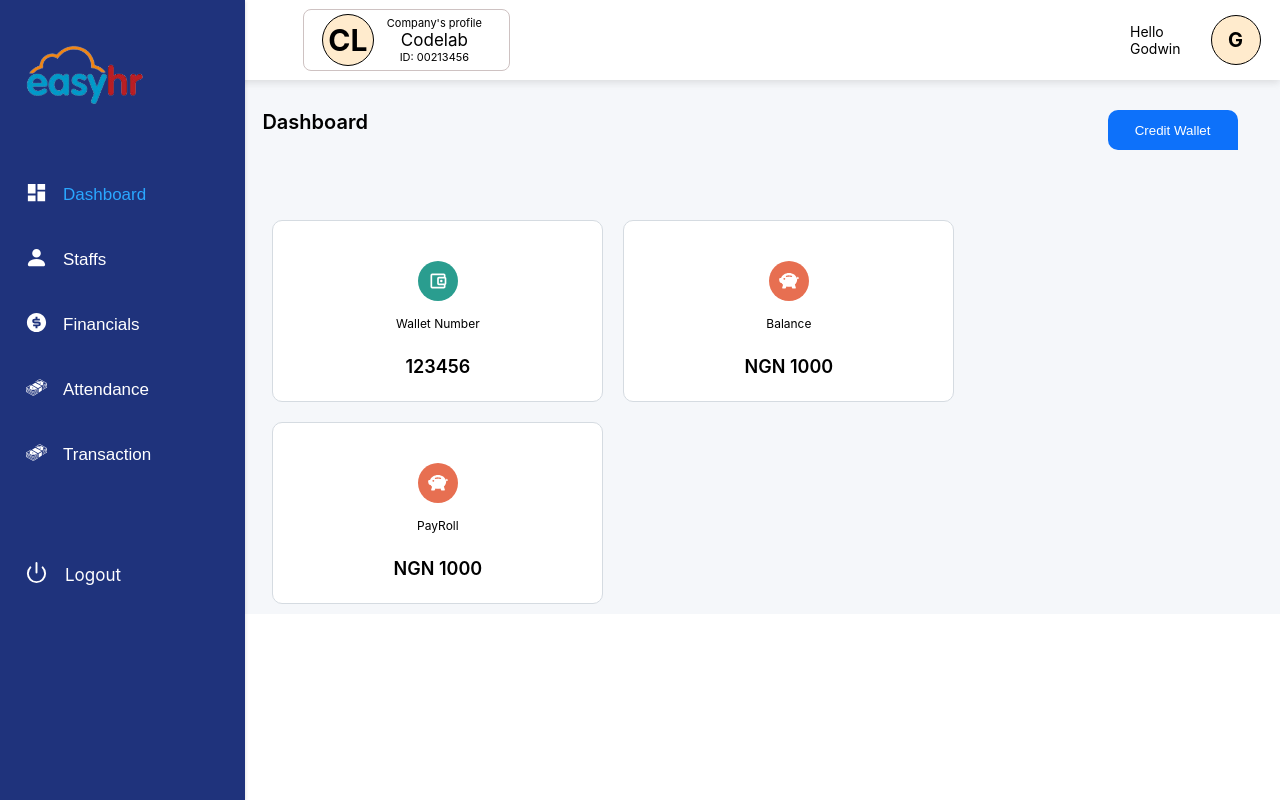
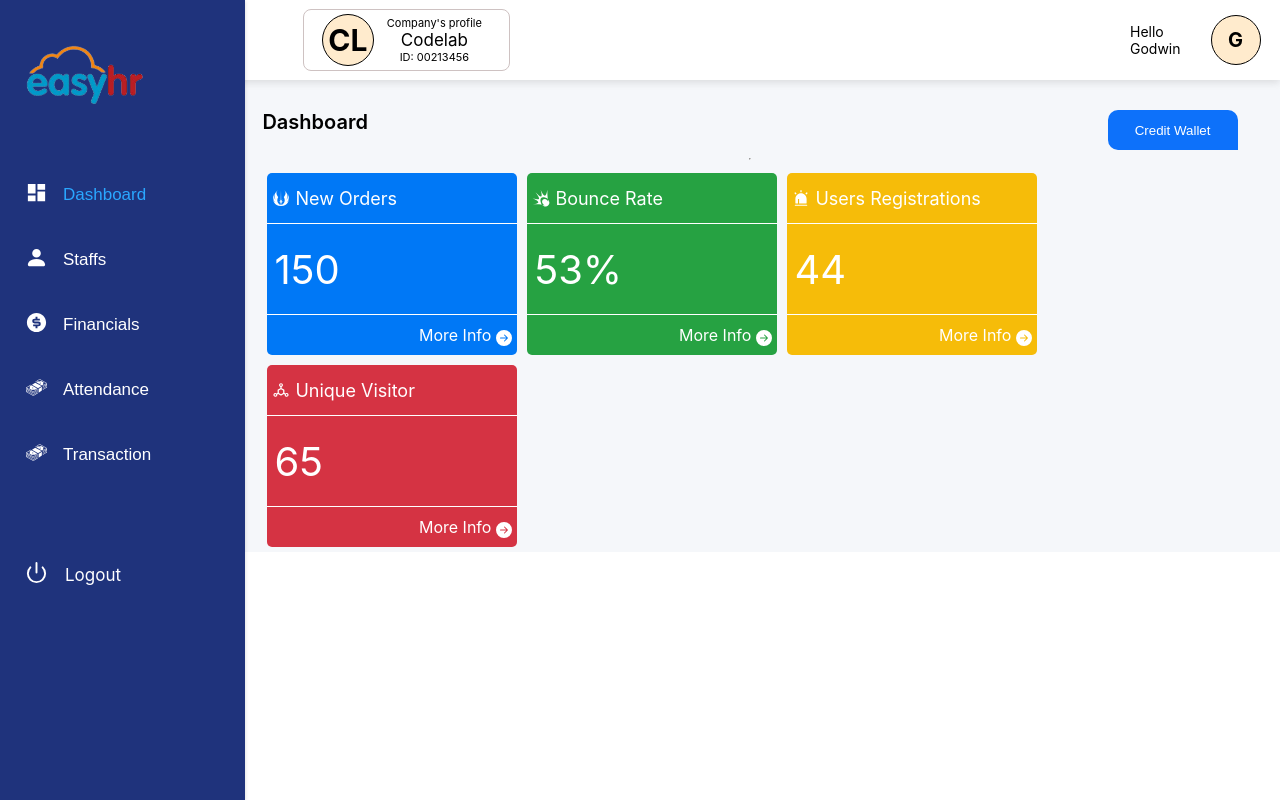
Before and after one commit to OgbuEsther/Easy_HR_FE2, a React (Create React App) app: page /dashboard in a window 1280 px wide. Built offline with nearby package versions, Linux system fonts and the light colour scheme.

Commit message:
added the card in the dashboard

```diff
--- /dev/null
+++ b/src/pages/DashBoardCardProps.tsx
@@ -0,0 +1,105 @@
+import React from 'react'
+import styled from 'styled-components'
+import { string } from 'yup';
+
+interface IProps{
+  icons:any;
+  top:string;
+  middle:string;
+  bottom:string;
+  icon:any;
+ bcg:string
+}
+
+const DashBoardCardProps:React.FC<IProps> = ({icons,top,middle,bottom,icon,bcg}) => {
+  return (
+    <div>
+        <Container bcg={bcg}>
+         <Top>
+          <Icon>
+            {/* <FaJediOrder/> */}
+            {icons}
+          </Icon>
+          {top}
+         </Top>
+
+         <Middle>
+         {middle}
+         </Middle>
+
+         <Bottom>
+         {bottom}
+          <Icons>
+           {icon}
+          </Icons>
+         </Bottom>
+        </Container>
+    </div>
+  )
+}
+
+export default DashBoardCardProps
+const Icons = styled.div`
+display: flex;
+align-items: center;
+justify-content: center;
+margin-top: 5px;
+margin-right: 5px;
+margin-left: 5px;
+`
+
+const Bottom = styled.div`
+display: flex;
+align-items: center;
+/* background-color: yellowgreen; */
+color: white;
+height: 40px;
+justify-content: flex-end;
+`
+
+const Middle = styled.div`
+font-size: 40px;
+color: white;
+/* background-color: brown; */
+height: 90px;
+padding-left: 7px;
+border-bottom: 1px solid white;
+display: flex;
+align-items: center;
+`
+
+const Icon = styled.div`
+margin: 5px;
+display: flex;
+justify-content: center;
+align-items: center;
+`
+
+const Top = styled.div`
+display: flex;
+align-items: center;
+justify-content: flex-start;
+height: 50px;
+color: white;
+border-bottom: 1px solid white;
+/* background-color: red; */
+font-size: 18px;
+font-weight: 400;
+`
+
+const Container = styled.div<{bcg:string}>`
+/* height: 140px; */
+width: 250px;
+background-color: ${({bcg})=> bcg};
+display: flex;
+/* align-items: center; */
+/* justify-content: center; */
+flex-direction: column;
+border-radius: 5px;
+margin: 5px;
+
+:hover{
+  box-shadow: rgba(0, 0, 0, 0.25) 0px 54px 55px, rgba(0, 0, 0, 0.12) 0px -12px 30px, rgba(0, 0, 0, 0.12) 0px 4px 6px, rgba(0, 0, 0, 0.17) 0px 12px 13px, rgba(0, 0, 0, 0.09) 0px -3px 5px;
+  cursor: pointer;
+}
+`
--- a/src/pages/ParentComp.tsx
+++ b/src/pages/ParentComp.tsx
@@ -4,6 +4,11 @@ import { FaGoogleWallet } from "react-icons/fa";
 import styled from "styled-components";
 import { NavLink } from "react-router-dom";
 import Cards from "./Cards";
+import DashBoardCardProps from "./DashBoardCardProps";
+import {FaJediOrder } from "react-icons/fa"
+import { BsFillArrowRightCircleFill } from "react-icons/bs"
+import { GiHypersonicMelon } from "react-icons/gi"
+import { AiFillAlert,AiOutlineDeploymentUnit } from "react-icons/ai"
 
 
 
@@ -23,10 +28,13 @@ const ParentComp = () => {
       <Container>
         <Wrapper>
           <Top>
+
             <Left>
               <Bold>Dashboard</Bold>
               <button onClick={Toggle}>Credit Wallet</button>
             </Left>
+            <hr />
+
             {show ? (
               <Slidein>
                 <Wallets>
@@ -81,10 +89,18 @@ const ParentComp = () => {
               </Slidein>
             ) : null}
           </Top>
-          <br />
-          <br />
-          <br />
-          <Cards />
+          {/* <Cards /> */}
+
+        <CardHold>
+        <DashBoardCardProps icons={<FaJediOrder/>} top="New Orders" bottom=" More Info " middle="150" icon={<BsFillArrowRightCircleFill/>} bcg="#0078F6"/>
+
+<DashBoardCardProps icons={<GiHypersonicMelon/>} top="Bounce Rate" bottom=" More Info " middle="53%" icon={<BsFillArrowRightCircleFill/>} bcg="#26A242"/>
+
+<DashBoardCardProps icons={<AiFillAlert/>} top="Users Registrations" bottom=" More Info " middle="44" icon={<BsFillArrowRightCircleFill/>} bcg="#F6BC09"/>
+
+<DashBoardCardProps icons={<AiOutlineDeploymentUnit/>} top="Unique Visitor" bottom=" More Info " middle="65" icon={<BsFillArrowRightCircleFill/>} bcg="#D53343"/>
+
+        </CardHold>
         </Wrapper>
       </Container>
     </div>
@@ -92,6 +108,11 @@ const ParentComp = () => {
 };
 
 export default ParentComp;
+const CardHold = styled.div`
+display: flex;
+flex-wrap: wrap;
+`
+
 const Holder = styled.div`
   display: flex;
   button {
@@ -246,6 +267,7 @@ const Top = styled.div`
   width: 100%;
   display: flex;
   justify-content: space-between;
+  flex-direction:column ;
   button {
     width: 130px;
     height: 40px;
```
